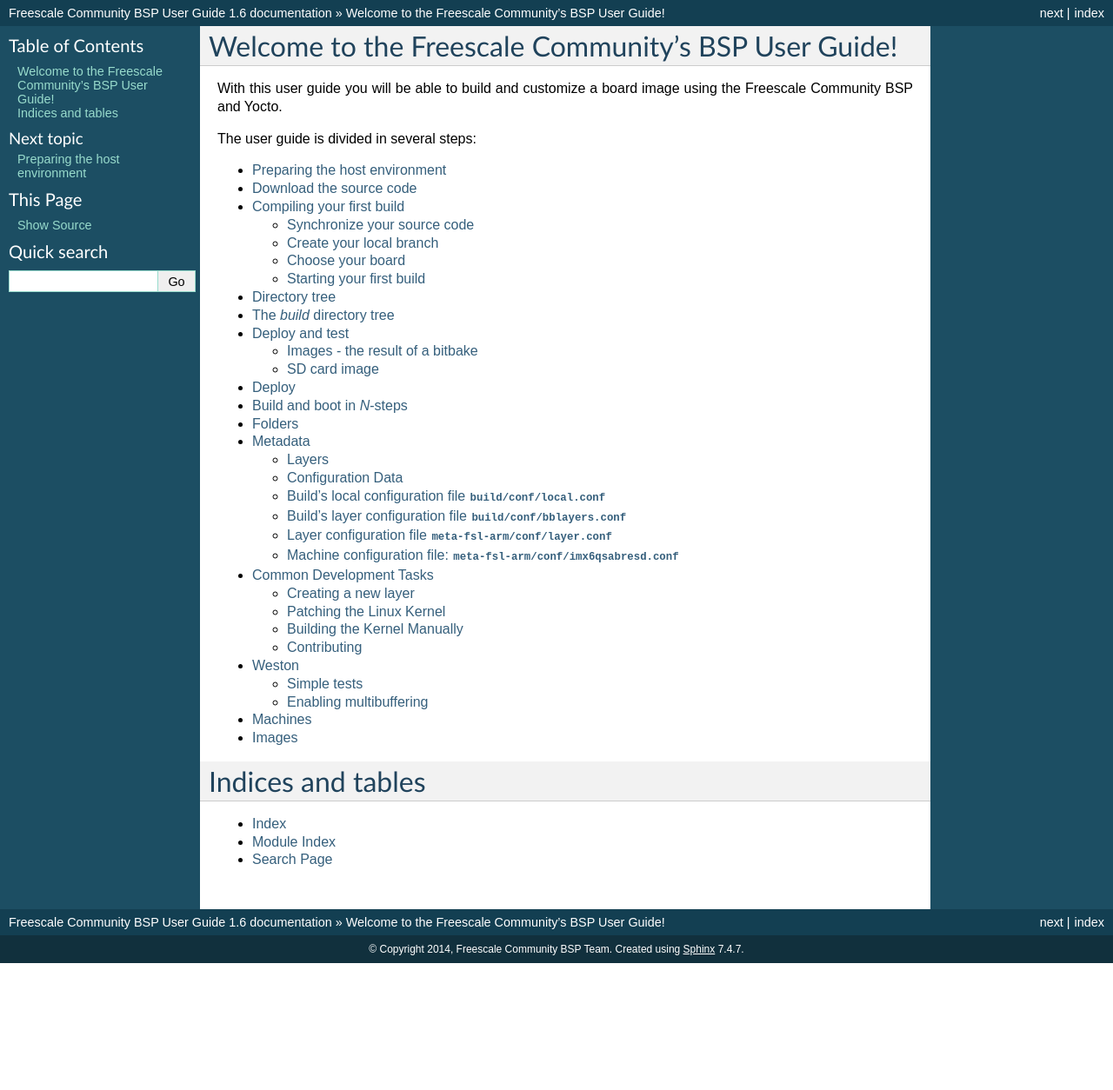
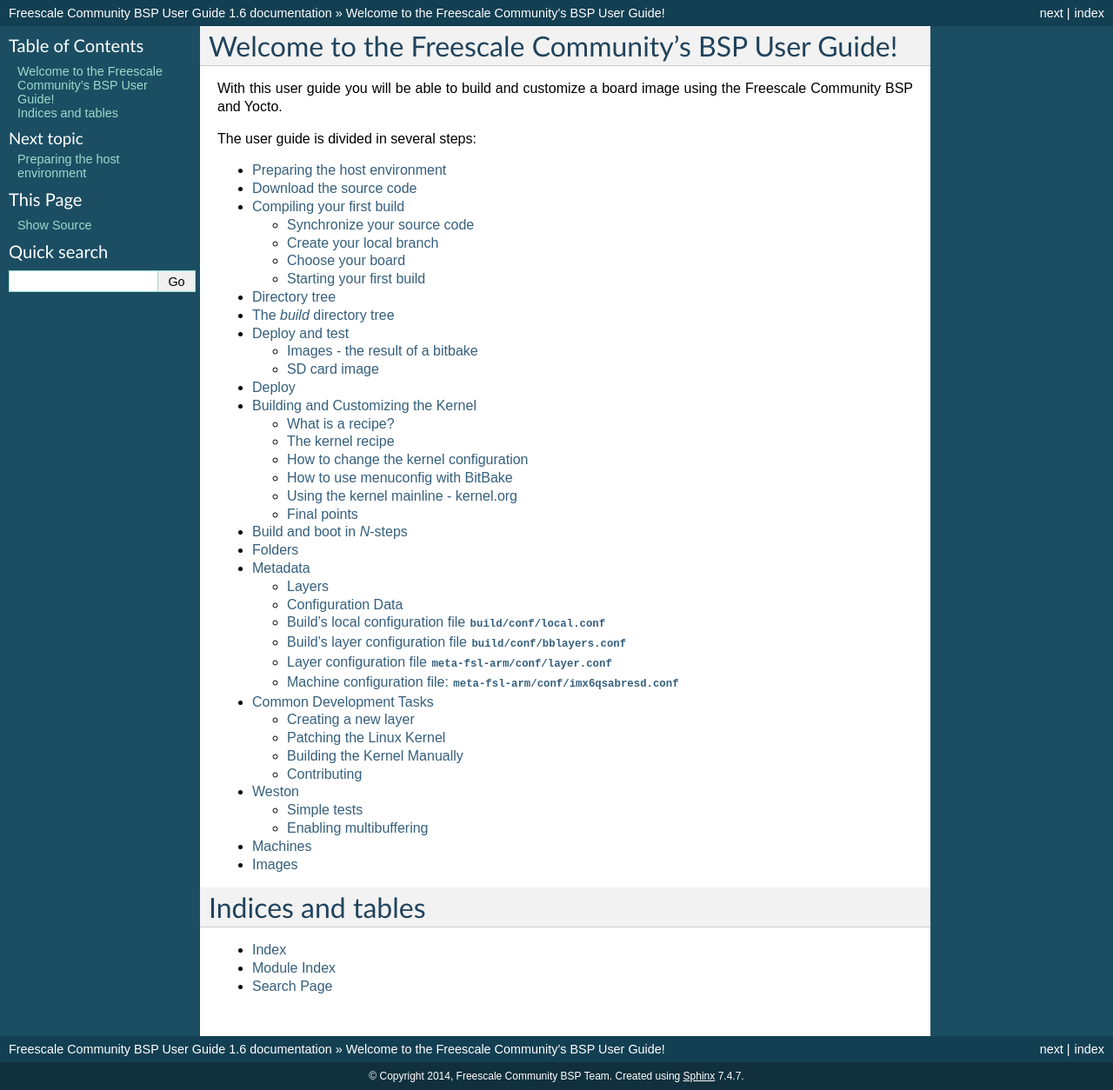
Before and after one commit to Freescale/Documentation, a Sphinx documentation site: the page built from user-guide/source/index.rst, in a window 1280 px wide. Shown: the whole page at 87% size. Built offline with Sphinx 7.4.7, drawn with Linux system fonts in a browser that asks for light colours; before the commit the page ends 1108 px from its top, so only the background shows below that; some of the changed lines change nothing that is shown.

Commit message:
UG: add kernel
Signed-off-by: Lucas Dutra Nunes <ldnunes@ossystems.com.br>

```diff
--- a/user-guide/source/index.rst
+++ b/user-guide/source/index.rst
@@ -18,6 +18,7 @@
    first-build
    build-result
    deploy-test
+   kernel
    nsteps
    folders
    metadata
--- /dev/null
+++ b/user-guide/source/kernel.rst
@@ -0,0 +1,174 @@
+Building and Customizing the Kernel
+===================================
+
+What is a recipe?
+*****************
+
+Recipes are the files that define how a package build should act. How is the
+package version defined, where it is the mainstream repository, how to build,
+install and link the program, service or resource provided by it, and just about
+every other action that can happen in the BitBake tool related to the recipe's
+package are defined inside this file.
+
+The kernel recipe
+*****************
+
+For *meta-fsl-arm* the kernel recipes are under
+*meta-fsl-arm/recipes-kernel/linux*. For more information about the Kernel
+recipes you can look directly at their source here: `meta-fsl-arm - Layer
+containing Freescale ARM hardware support metadata for all kernels
+<http://git.yoctoproject.org/cgit/cgit.cgi/meta-fsl-arm/tree/recipes-kernel/linux?h=daisy>`_)
+
+For meta-fsl-arm, there are 3 kernel recipes:
+
+.. note:: TODO: COMPLETE THIS LIST:
+
+* *linux-fslc_3.8.bb*: kernel mainline (from kernel.org)
+* *linux-imx_2.6.35.3.bb*: kernel from FSL, for imx5x and imx28
+* *linux-imx_3.0.35.bb*: kernel from FSL for imx6
+
+Take the linux-imx for imx6 as an example: `meta-fsl-arm - Layer containing
+Freescale ARM hardware support metadata for kernel 3.0.35
+<http://git.yoctoproject.org/cgit/cgit.cgi/meta-fsl-arm/tree/recipes-kernel/linux/linux-imx_3.0.35.bb?h=daisy>`_
+
+The recipe defines:
+
+* what's the compatible machine for this linux version (mx6)
+* what's the commit ID for the head of this code (SRCREV) (MX6DL and MX6SL have
+  different source code)
+* what's the patches for the mx6 boards (SRC_URI).
+
+In order to see where the source code is cloned from, you need to go to the .inc
+file `meta-fsl-arm - Layer containing Freescale ARM hardware support metadata
+<http://git.yoctoproject.org/cgit/cgit.cgi/meta-fsl-arm/tree/recipes-kernel/linux/linux-imx.inc?h=daisy>`_
+
+.. code-block:: console
+
+    SRC_URI = "git://git.freescale.com/imx/linux-2.6-imx.git \
+               file://defconfig \
+    "
+
+It's from *git.freescale.com*. In addition, there is a *defconfig* file added on
+SRC_URI.
+
+There is a *defconfig* file for every board, on every Linux revision. Some
+*defconfigs* are shared for more than one board (for example, every mx6 board),
+and some Linux versions are not compatible for some boards (for example, imx53
+is only compatible with 2.6.35).
+
+During a *bitbake linux-imx*, a temporary directory will be created under
+*build/tmp/armv7-imx6\*/linux-imx*, with code from git, applied patches and the
+*defconfig*. BitBake will then take the *defconfig* and configure the kernel,
+build it, and deploy it.
+
+So, in order to change the kernel configuration (make menuconfig) you **must**
+replace your defconfig file from
+*meta-fsl-arm/recipes-kernel/linux/linux-imx-3.0.35/mx6*.
+
+How to change the kernel configuration
+**************************************
+
+Changing the recipe default kernel configuration is easy. First, create the new
+*defconfig* using any way you think it's best, then copy it to the right
+directory for your board/kernel recipe, i.e:
+*meta-fsl-arm/recipes-kernel/linux/linux-imx-3.0.35/mx6*. After that, run the
+following commands:
+
+.. code-block:: console
+
+    $ bitbake -c cleansstate linux-imx
+    $ bitbake linux-imx # if you want to build only the kernel image
+    $ bitbake fsl-image-gui # if you want to generate a complete image using the new kernel
+
+The first command will clean the sstate-cache information about the kernel while
+keeping the downloaded source for it. Essentially, this will redo all the steps
+of a recipe while keeping the data that will not change, allowing you to test
+changes without having to go through all the download process of something as
+large as the Linux kernel tree.
+
+.. note:: If you want to clean up **everything** about a recipe, *including* the
+          downloaded source code you will need to run the following command:
+
+          .. code-block:: console
+
+             $ bitbake -c cleanall <recipe-name>
+
+          Keep in mind that unless will have a specific reason for deleting the
+          source code of a package it is better to run *cleansstate* than
+          *cleanall*.
+
+How to use menuconfig with BitBake
+**********************************
+
+To generate a new configuration for your kernel using menuconfig you need to run
+the following command:
+
+.. code-block:: console
+
+    $ bitbake -c menuconfig linux-imx
+
+will generate a config file on
+*tmp/work/imx6qsabresd-poky-linux-gnueabi/linux-imx/3.0.35-r33.10/git/.config*.
+Use this file with any of the tools for configuring the kernel to make the
+changes you require, then copy it back to the kernel recipe directory so you can
+use it. Run the *cleansstate* command to reset the recipe sstate cache, and then
+build it all again:
+
+.. code-block:: console
+
+    $ cp tmp/work/imx6qsabresd-poky-linux-gnueabi/linux-imx/3.0.35-r33.10/git/.config ../sources/meta-fsl-arm/recipes-kernel/linux/linux-imx-3.0.35/mx6/defconfig
+    $ bitbake -c cleansstate linux-imx
+    $ bitbake fsl-image-gui
+
+The newly built *uImage* file will be under tmp/deploy/images.
+
+If you changed only the *uImage*, and doesn't want to reflash the entire SD card
+you can mount the boot partition of the card, and copy just the kernel file to
+it:
+
+.. code-block:: console
+
+    $ sudo cp tmp/deploy/image/uImage-imx6-XXX.bin /media/user/Boot imx6/uImage
+
+Using the kernel mainline - kernel.org
+**************************************
+
+In order to use kernel mainline instead of linux-imx you just have to add the
+following code to your *conf/local.conf*:
+
+.. code-block:: console
+
+    PREFERRED_PROVIDER_virtual/kernel = "linux-fslc"
+
+.. note:: Make sure the desired board is supported by kernel.org before using
+          the mainline.
+
+Checkout `this online document
+<https://community.freescale.com/docs/DOC-95017>`_ in order to download and
+build kernel mainline manually.
+
+Final points
+************
+
+Building and customizing the kernel is not a simple task. The Yocto Project
+tools are probably not the best tools to use during the development and/or
+customization stage of your board's kernel. It is easier to use an external
+toolchain, which you can easily create with *bitbake meta-toolchain*. Once the
+kernel development/customization is done, the changes (config + patches) can be
+integrated in your custom layer (more about that later!) so they are ready for
+production use.
+
+A good way to work with the kernel is to have a copy of kernel source code
+cloned on your machine directly from *git.freescale.com*, so you can
+reconfigure, rebuild, apply some patches, make changes, and build it manually -
+in any way you need. After finishing the work on something, apply all the
+patches and configuration you have created to the layer kernel recipe, and then
+your custom kernel will be available to OpenEmbedded.
+
+Look at the kernel recipes as examples on how to create patches to the
+kernel. Also, patches can be applied with just about any recipe, not only
+kernels.
+
+If you have any errors, bugs or annoyances giving you headaches you can find
+community support within the `meta-freescale e-mail list
+<meta-freescale@yoctoproject.org>`_.
```
